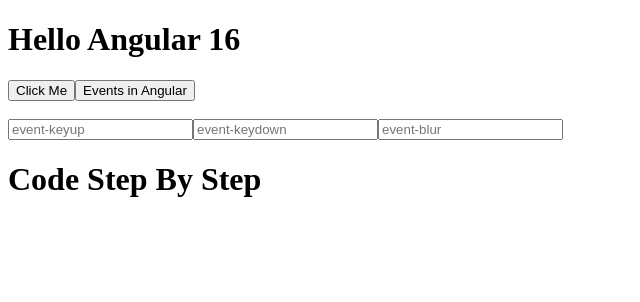
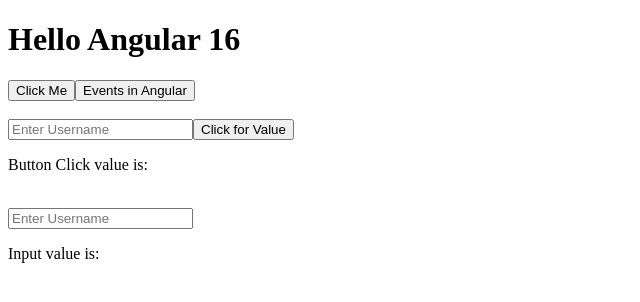
Before and after one commit to iampavanmun18/my-first-project, an Angular app: page / in a window 1280 px wide. Shown: the top 302 px of the page, without its empty margins (0-640 px from the left). Built offline with nearby package versions, Linux system fonts and the light colour scheme.

Commit message:
created Input (keyup)event and (click)eventfor button and displayed on the screen

```diff
--- a/src/app/app.component.html
+++ b/src/app/app.component.html
@@ -6,11 +6,26 @@
 
 <br />
 <br />
-<input type="text" #box (keyup)="getData(box.value)" placeholder="event-keyup" />
+
+<input type="text" #box1 name="UserName" placeholder="Enter Username" />
+<button #box1 (click)="getValue(box1.value)">Click for Value</button>
+
+<p>
+    Button Click value is: {{displayVal}}
+</p>
+
+<br />
+
+<input type="text" (keyup)="getValueforInput(box.value)" #box name="UserName" placeholder="Enter Username" />
+<p>
+    Input value is: {{displayValforInput}}
+</p>
+
+<!-- <input type="text" #box (keyup)="getData(box.value)" placeholder="event-keyup" />
 <input type="text" #box2 ((keydown))="getData(box2.value)" placeholder="event-keydown" />
 <input type="text" #box3 ((blur))="getData(box3.value)" placeholder="event-blur" />
 
-<h1 (mouseover)="getData('over')">Code Step By Step</h1>
+<h1 (mouseover)="getData('over')">Code Step By Step</h1> -->
 <!-- <input type="text" #box (keyup)="getData(box.value)" placeholder="event-keyup"/> -->
 <!-- <app-clover></app-clover>
 <app-user-list></app-user-list>
--- a/src/app/app.component.ts
+++ b/src/app/app.component.ts
@@ -7,11 +7,23 @@
 })
 export class AppComponent {
   title = '16';
+  displayVal ="";
+  displayValforInput ="";
   getName(name: any){
     return  alert(name)
   }
 
   getData(value: any){
-    return console.log('Hey I am the event!!', value)
+     console.log('Hey I am the event!!', value)
   }
+
+  getValue(val:string){
+      this.displayVal = val;
+     console.warn('This is input element value displayed on screen', val)
+  }
+
+  getValueforInput(val:string){
+   this.displayValforInput =val
+   console.warn('This is input element value displayed on screen', val)
 }
+}
```
